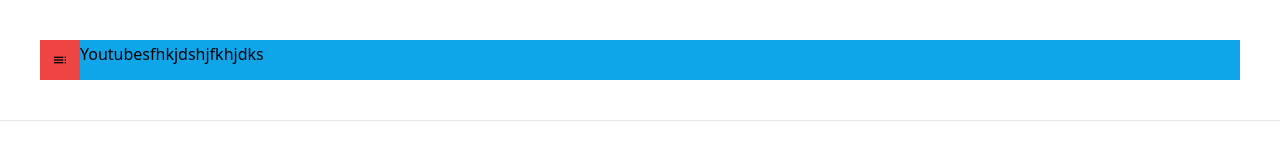
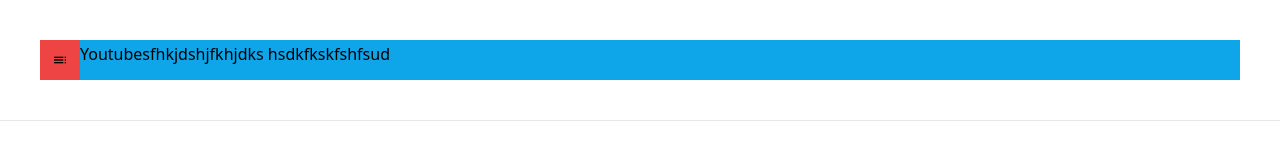
Before and after one commit to Au5o/youtube, a website: page src/index.html in a window 1280 px wide. Drawn offline with Linux system fonts and the light colour scheme.

Commit message:
refactor: Change title name

```diff
--- a/src/index.html
+++ b/src/index.html
@@ -9,7 +9,7 @@
 <body class="bg-white-500 ">
       <div class="bg-sky-500 m-10  flex">
         <div class="bg-red-500 h-10 w-10 p-3"><img src="../img/manu.png"></div>
-        <div class="text-black pt-0.5">Youtubesfhkjdshjfkhjdks</div>
+        <div class="text-black pt-0.5">Youtubesfhkjdshjfkhjdks hsdkfkskfshfsud</div>
           <!-- <form class="m-5">
               <div><button class="bg-gray-500 ">sub</button>
                 <div><input type="text" placeholder="คำค้นหา" class="bg-gray-200"></div>
```
